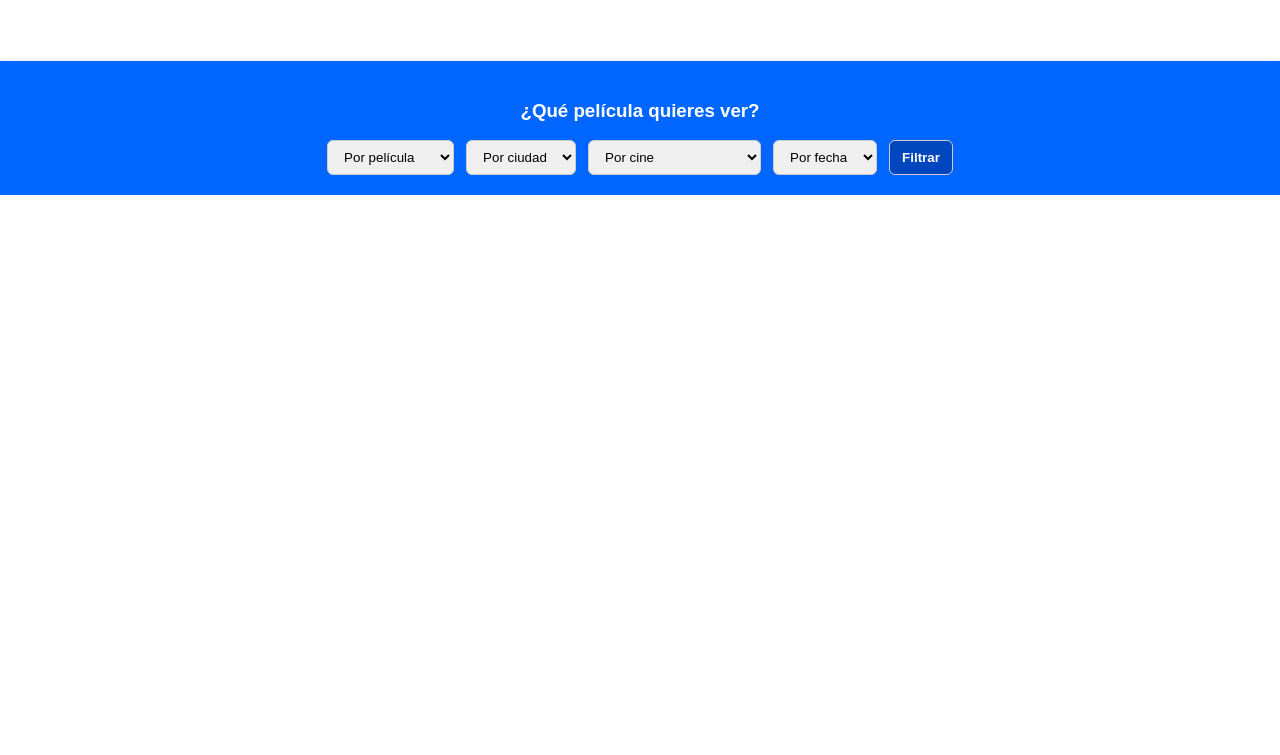
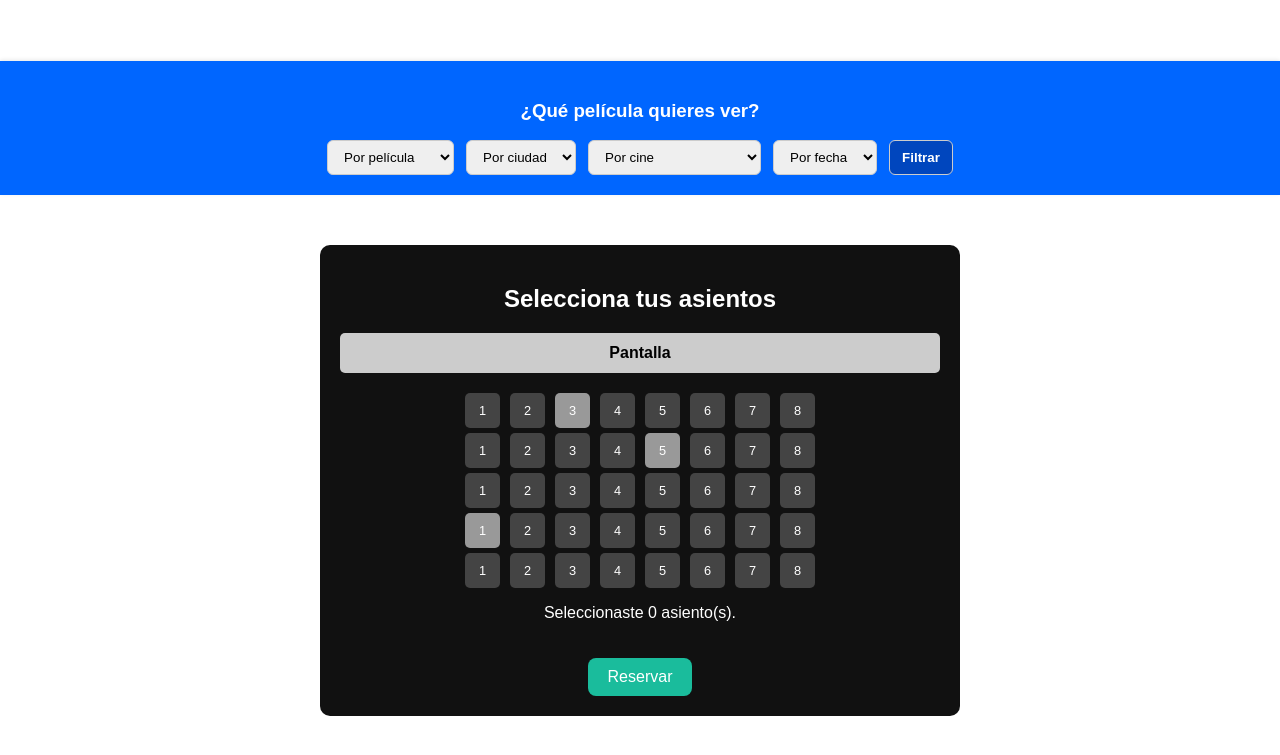
Before and after one commit to howtok6/CinePlus, a website: page public/index.html in a window 1280 px wide. Shown: the part 689-1444 px from the top of the page. Before the commit the page ends 884 px from the top, so only its background shows below. Drawn offline with nearby package versions, Linux system fonts and the light colour scheme; no server answers.

Commit message:
actu minecraft

```diff
--- a/public/index.html
+++ b/public/index.html
@@ -10,15 +10,19 @@
   <link rel="stylesheet" href="/style.css" />
 </head>
 <body>
-  <header>
-    <header class="topbar">
-      <div class="logo">🎬 CinePlus</div>
-      <nav class="menu">
-        <a href="Peliculas/index.html">Películas</a>
-        <a href="#">Cines</a>
-        <a href="#">Promociones</a>
-        <a href="#">Confiteria</a>
-      </nav>
+  <header class="topbar">
+  <div class="logo">
+    <a href="index.html">
+      <img src="Peliculas/Support/Imagenes/Logo Neon CINEPLUS.png" alt="CinePlus Logo" class="logo-img">
+
+    </a>
+  </div>
+  <nav class="menu">
+    <a href="Peliculas/index.html">Películas</a>
+
+
+    <a href="Peliculas/Support/index.html">Contacto</a>
+  </nav>
       <div class="top-icons">
         <input type="text" placeholder="Buscar..." class="search-bar">
 
@@ -67,6 +71,16 @@
       </section>
 
     </section>
+
+  <section class="seleccion-asientos">
+    <h2>Selecciona tus asientos</h2>
+    <div class="pantalla">Pantalla</div>
+    <div id="selector-asientos"></div>
+    <p id="info-asientos">Seleccionaste <span id="cantidad">0</span> asiento(s).</p>
+    <button id="reservar-btn">Reservar</button>
+  </section>
+
+
   </main>
   <script src="https://cdn.jsdelivr.net/npm/flatpickr"></script>
   <script src="https://cdn.jsdelivr.net/npm/swiper@11/swiper-bundle.min.js"></script>
--- a/public/script.js
+++ b/public/script.js
@@ -1,3 +1,71 @@
+document.addEventListener('DOMContentLoaded', () => {
+  const filas = ['A', 'B', 'C', 'D', 'E'];
+  const columnas = 8;
+  const selector = document.getElementById('selector-asientos');
+  const cantidad = document.getElementById('cantidad');
+  const reservarBtn = document.getElementById('reservar-btn');
+
+  const asientosOcupados = ['A3', 'B5', 'D1']; // Simula base de datos
+  const asientosSeleccionados = [];
+
+  // Crear asientos dinámicamente
+  filas.forEach(fila => {
+    const divFila = document.createElement('div');
+    divFila.classList.add('fila');
+
+    for (let i = 1; i <= columnas; i++) {
+      const asiento = document.createElement('div');
+      const id = `${fila}${i}`;
+      asiento.classList.add('asiento');
+      asiento.textContent = i;
+
+      if (asientosOcupados.includes(id)) {
+        asiento.classList.add('ocupado');
+      } else {
+        asiento.addEventListener('click', () => {
+          asiento.classList.toggle('seleccionado');
+          const index = asientosSeleccionados.indexOf(id);
+          if (index === -1) {
+            asientosSeleccionados.push(id);
+          } else {
+            asientosSeleccionados.splice(index, 1);
+          }
+          cantidad.textContent = asientosSeleccionados.length;
+        });
+      }
+
+      asiento.setAttribute('data-id', id);
+      divFila.appendChild(asiento);
+    }
+
+    selector.appendChild(divFila);
+  });
+
+  // Función de reserva
+  reservarBtn.addEventListener('click', () => {
+    if (asientosSeleccionados.length === 0) {
+      alert("No has seleccionado ningún asiento.");
+      return;
+    }
+
+    // Aquí simularías enviar a una API
+    console.log("Reservando asientos:", asientosSeleccionados);
+
+    // Simula éxito: desactiva los seleccionados
+    asientosSeleccionados.forEach(id => {
+      const asiento = document.querySelector(`.asiento[data-id="${id}"]`);
+      asiento.classList.remove('seleccionado');
+      asiento.classList.add('ocupado');
+      asiento.removeEventListener('click', null);
+    });
+
+    alert(`¡Reserva exitosa! Asientos: ${asientosSeleccionados.join(", ")}`);
+    asientosSeleccionados.length = 0;
+    cantidad.textContent = "0";
+  });
+});
+
+
 document.addEventListener("DOMContentLoaded", async function () {
   const container = document.getElementById("slider-container");
 
--- a/public/style.css
+++ b/public/style.css
@@ -111,3 +111,78 @@ body {
   font-weight: bold;
   cursor: pointer;
 }
+
+.logo-img {
+  height: 50px;
+  object-fit: contain;
+  display: block;
+}
+.seleccion-asientos {
+  max-width: 600px;
+  margin: 50px auto;
+  text-align: center;
+  padding: 20px;
+  background: #111;
+  border-radius: 10px;
+  color: #fff;
+}
+
+.pantalla {
+  background: #ccc;
+  height: 40px;
+  margin-bottom: 20px;
+  border-radius: 5px;
+  line-height: 40px;
+  font-weight: bold;
+  color: #000;
+}
+
+.fila {
+  display: flex;
+  justify-content: center;
+  gap: 10px;
+  margin: 5px 0;
+}
+
+.asiento {
+  width: 35px;
+  height: 35px;
+  background-color: #444;
+  border-radius: 5px;
+  cursor: pointer;
+  transition: 0.3s;
+  display: flex;
+  align-items: center;
+  justify-content: center;
+  font-size: 0.8rem;
+  color: white;
+  user-select: none;
+}
+
+.asiento:hover {
+  background-color: #666;
+}
+
+.asiento.seleccionado {
+  background-color: #1abc9c;
+}
+
+.asiento.ocupado {
+  background-color: #999;
+  cursor: not-allowed;
+}
+
+#reservar-btn {
+  margin-top: 20px;
+  padding: 10px 20px;
+  font-size: 1rem;
+  background-color: #1abc9c;
+  color: white;
+  border: none;
+  border-radius: 8px;
+  cursor: pointer;
+}
+
+#reservar-btn:hover {
+  background-color: #16a085;
+}
```
